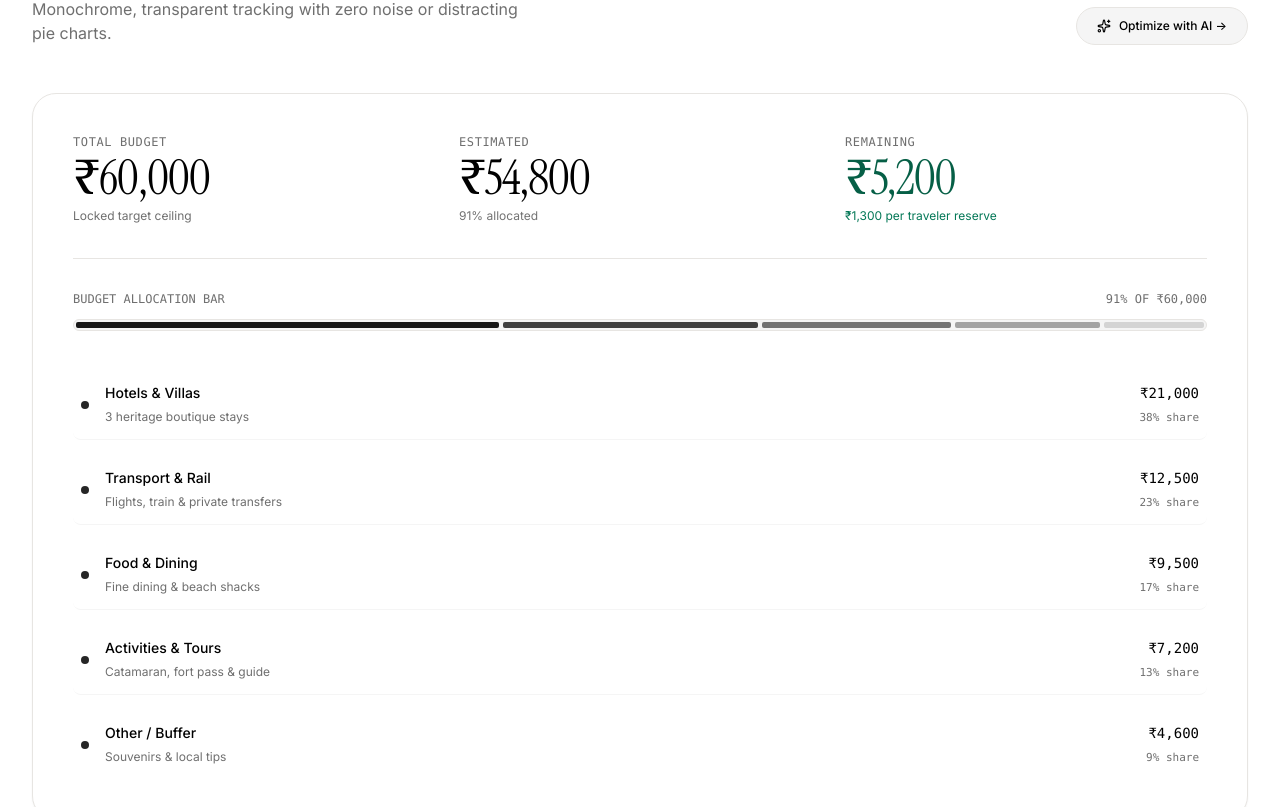
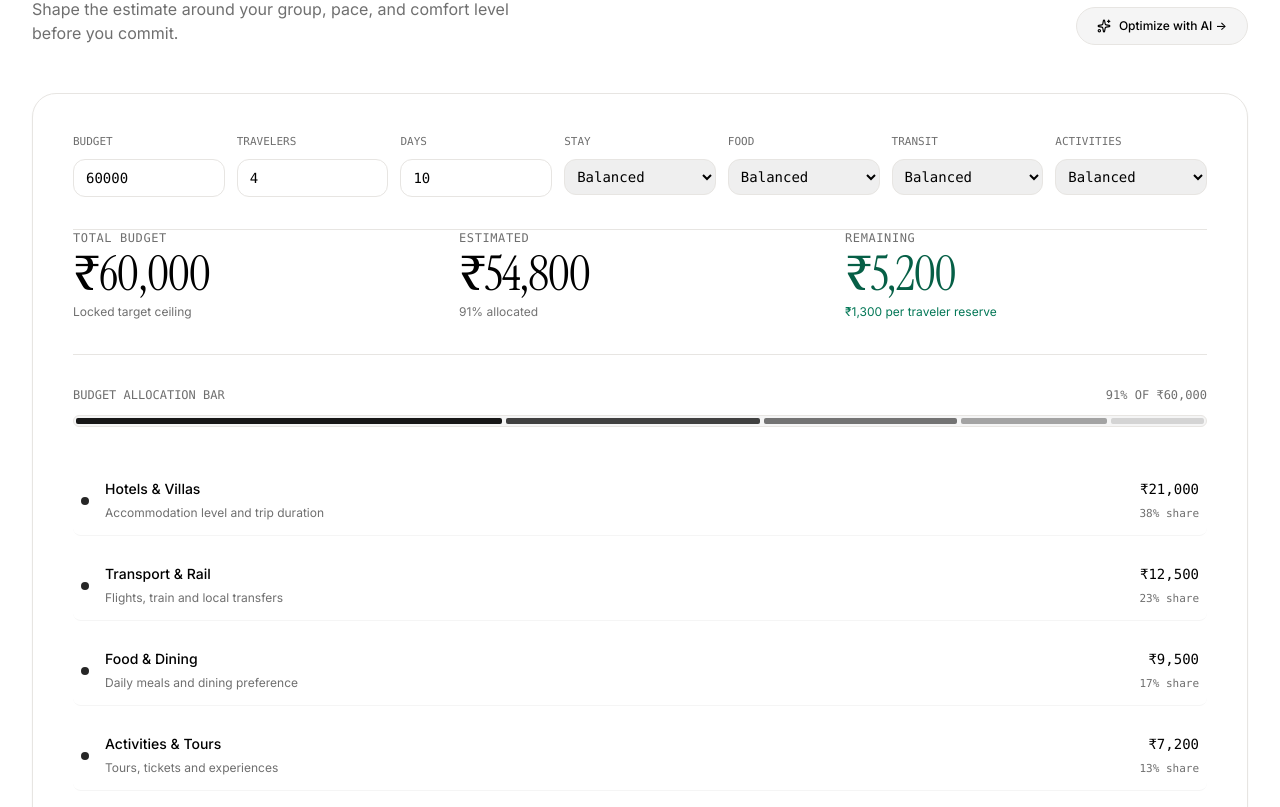
Before and after one commit to Erva-S/odoo-LDCE, a React (Vite) app: page / in a window 1280 px wide. Shown: the part 4813-5620 px from the top of the page. Built offline with nearby package versions, Linux system fonts and the light colour scheme.

Commit message:
features

```diff
--- a/src/components/dashboard/DashboardPage.tsx
+++ b/src/components/dashboard/DashboardPage.tsx
@@ -12,6 +12,7 @@ import { TravelTogether } from './TravelTogether';
 import { DestinationDiscovery } from './DestinationDiscovery';
 import { AIAssistantDrawer } from './AIAssistantDrawer';
 import { DashboardFooter } from './DashboardFooter';
+import { StoredJourney, travelStorage, parseBudget } from '../../services/travelStorage';
 
 interface DashboardPageProps {
   onGoToLanding: () => void;
@@ -19,6 +20,7 @@ interface DashboardPageProps {
 
 export const DashboardPage = ({ onGoToLanding }: DashboardPageProps) => {
   const [isAIOpen, setIsAIOpen] = useState(false);
+  const [createdJourneys, setCreatedJourneys] = useState<StoredJourney[]>(() => travelStorage.getJourneys());
 
   const scrollToSection = (sectionId: string) => {
     const el = document.getElementById(sectionId);
@@ -30,6 +32,31 @@ export const DashboardPage = ({ onGoToLanding }: DashboardPageProps) => {
   const handleBackToTop = () => {
     window.scrollTo({ top: 0, behavior: 'smooth' });
   };
+
+  const handleCreateTrip = (tripDetails: { destination: string; budget: string; travelers: string; style: string }) => {
+    const journey: StoredJourney = {
+      id: crypto.randomUUID(),
+      destination: tripDetails.destination.trim().toUpperCase(),
+      budget: parseBudget(tripDetails.budget),
+      travelers: Number(tripDetails.travelers),
+      style: tripDetails.style,
+      createdAt: new Date().toISOString(),
+      status: 'Planning',
+    };
+    travelStorage.saveJourney(journey);
+    setCreatedJourneys((current) => [journey, ...current]);
+  };
+
+  const journeyCards = createdJourneys.map((journey) => ({
+    id: journey.id,
+    destination: journey.destination,
+    dates: 'DATES TO CONFIRM',
+    citiesCount: journey.destination.split(',').filter(Boolean).length,
+    travelersCount: journey.travelers,
+    status: journey.status,
+    image: 'https://images.unsplash.com/photo-1500534623283-312aade485b7?q=80&w=800&auto=format&fit=crop',
+    tagline: `${journey.style} journey with a ₹${journey.budget.toLocaleString()} target`,
+  }));
 
   return (
     <div className="relative min-h-screen w-full bg-white text-[#000000] font-sans selection:bg-black selection:text-white">
@@ -52,10 +79,10 @@ export const DashboardPage = ({ onGoToLanding }: DashboardPageProps) => {
       />
 
       {/* 8. My Journeys Editorial Collection */}
-      <MyJourneysSection />
+      <MyJourneysSection additionalJourneys={journeyCards} />
 
       {/* 9. Create Journey Section ("Dream somewhere new") */}
-      <CreateJourneySection />
+      <CreateJourneySection onCreateTrip={handleCreateTrip} />
 
       {/* 10. AI Planner ("Let AI plan the details") */}
       <AIPlannerSection />
--- a/src/components/dashboard/TravelBudget.tsx
+++ b/src/components/dashboard/TravelBudget.tsx
@@ -1,27 +1,28 @@
-import { useState } from 'react';
+import { useMemo, useState } from 'react';
 import { Sparkles, TrendingDown } from 'lucide-react';
-
-interface ExpenseCategory {
-  name: string;
-  amount: number;
-  sharePercent: number;
-  note: string;
-}
-
-const EXPENSES: ExpenseCategory[] = [
-  { name: 'Hotels & Villas', amount: 21000, sharePercent: 38, note: '3 heritage boutique stays' },
-  { name: 'Transport & Rail', amount: 12500, sharePercent: 23, note: 'Flights, train & private transfers' },
-  { name: 'Food & Dining', amount: 9500, sharePercent: 17, note: 'Fine dining & beach shacks' },
-  { name: 'Activities & Tours', amount: 7200, sharePercent: 13, note: 'Catamaran, fort pass & guide' },
-  { name: 'Other / Buffer', amount: 4600, sharePercent: 9, note: 'Souvenirs & local tips' },
-];
 
 export const TravelBudget = () => {
   const [showOptimization, setShowOptimization] = useState(false);
-  const totalBudget = 60000;
-  const estimatedCost = 54800;
+  const [totalBudget, setTotalBudget] = useState(60000);
+  const [travelers, setTravelers] = useState(4);
+  const [duration, setDuration] = useState(10);
+  const [accommodation, setAccommodation] = useState(1);
+  const [food, setFood] = useState(1);
+  const [transport, setTransport] = useState(1);
+  const [activities, setActivities] = useState(1);
+  const expenses = useMemo(() => {
+    const multiplier = Math.max(1, travelers / 4) * Math.max(1, duration / 10);
+    return [
+      { name: 'Hotels & Villas', amount: Math.round(21000 * multiplier * accommodation), note: 'Accommodation level and trip duration' },
+      { name: 'Transport & Rail', amount: Math.round(12500 * multiplier * transport), note: 'Flights, train and local transfers' },
+      { name: 'Food & Dining', amount: Math.round(9500 * multiplier * food), note: 'Daily meals and dining preference' },
+      { name: 'Activities & Tours', amount: Math.round(7200 * multiplier * activities), note: 'Tours, tickets and experiences' },
+      { name: 'Other / Buffer', amount: Math.round(4600 * multiplier), note: 'Souvenirs, fees and contingency' },
+    ];
+  }, [activities, accommodation, duration, food, transport, travelers]);
+  const estimatedCost = expenses.reduce((sum, item) => sum + item.amount, 0);
   const remainingBudget = totalBudget - estimatedCost;
-  const percentageUsed = Math.round((estimatedCost / totalBudget) * 100);
+  const percentageUsed = Math.round((estimatedCost / Math.max(1, totalBudget)) * 100);
 
   return (
     <section id="budget" className="relative z-10 w-full max-w-7xl mx-auto px-6 sm:px-8 py-20 border-t border-[#E7E5E2]">
@@ -34,7 +35,7 @@ export const TravelBudget = () => {
             Your journey, at a glance.
           </h2>
           <p className="font-inter text-sm sm:text-base text-[#6F6F6F] mt-4 max-w-lg">
-            Monochrome, transparent tracking with zero noise or distracting pie charts.
+            Shape the estimate around your group, pace, and comfort level before you commit.
           </p>
         </div>
 
@@ -51,6 +52,29 @@ export const TravelBudget = () => {
 
       {/* Main Budget Card */}
       <div className="bg-white border border-[#E7E5E2] rounded-3xl p-8 sm:p-10 shadow-sm">
+        <div className="grid grid-cols-2 sm:grid-cols-4 lg:grid-cols-7 gap-3 pb-8 border-b border-[#E7E5E2]">
+          <label className="text-[11px] font-mono text-[#6F6F6F] uppercase">Budget
+            <input type="number" min="0" value={totalBudget} onChange={(event) => setTotalBudget(Number(event.target.value))} className="mt-2 w-full rounded-xl border border-[#E7E5E2] px-3 py-2 text-sm text-black" />
+          </label>
+          <label className="text-[11px] font-mono text-[#6F6F6F] uppercase">Travelers
+            <input type="number" min="1" value={travelers} onChange={(event) => setTravelers(Number(event.target.value))} className="mt-2 w-full rounded-xl border border-[#E7E5E2] px-3 py-2 text-sm text-black" />
+          </label>
+          <label className="text-[11px] font-mono text-[#6F6F6F] uppercase">Days
+            <input type="number" min="1" value={duration} onChange={(event) => setDuration(Number(event.target.value))} className="mt-2 w-full rounded-xl border border-[#E7E5E2] px-3 py-2 text-sm text-black" />
+          </label>
+          {[
+            ['Stay', accommodation, setAccommodation],
+            ['Food', food, setFood],
+            ['Transit', transport, setTransport],
+            ['Activities', activities, setActivities],
+          ].map(([label, value, setter]) => (
+            <label key={label as string} className="text-[11px] font-mono text-[#6F6F6F] uppercase">{label as string}
+              <select value={value as number} onChange={(event) => (setter as React.Dispatch<React.SetStateAction<number>>)(Number(event.target.value))} className="mt-2 w-full rounded-xl border border-[#E7E5E2] px-2 py-2 text-sm text-black">
+                <option value="0.75">Value</option><option value="1">Balanced</option><option value="1.35">Premium</option>
+              </select>
+            </label>
+          ))}
+        </div>
         {/* Top Summary Metrics */}
         <div className="grid grid-cols-1 sm:grid-cols-3 gap-6 pb-8 border-b border-[#E7E5E2]">
           <div>
@@ -91,17 +115,22 @@ export const TravelBudget = () => {
             <span>{percentageUsed}% OF ₹{totalBudget.toLocaleString()}</span>
           </div>
           <div className="w-full h-3 bg-neutral-100 rounded-full overflow-hidden flex p-0.5 gap-1 border border-[#E7E5E2]">
-            <div style={{ width: '38%' }} className="h-full bg-neutral-900 rounded-sm" title="Hotels: 38%" />
-            <div style={{ width: '23%' }} className="h-full bg-neutral-700 rounded-sm" title="Transport: 23%" />
-            <div style={{ width: '17%' }} className="h-full bg-neutral-500 rounded-sm" title="Food: 17%" />
-            <div style={{ width: '13%' }} className="h-full bg-neutral-400 rounded-sm" title="Activities: 13%" />
-            <div style={{ width: '9%' }} className="h-full bg-neutral-300 rounded-sm" title="Other: 9%" />
+            {expenses.map((item, index) => (
+              <div
+                key={item.name}
+                style={{ width: `${(item.amount / Math.max(1, estimatedCost)) * 100}%` }}
+                className={`h-full rounded-sm ${['bg-neutral-900', 'bg-neutral-700', 'bg-neutral-500', 'bg-neutral-400', 'bg-neutral-300'][index]}`}
+                title={`${item.name}: ${Math.round((item.amount / Math.max(1, estimatedCost)) * 100)}%`}
+              />
+            ))}
           </div>
         </div>
 
         {/* Category Breakdown Rows */}
         <div className="space-y-4 pt-2">
-          {EXPENSES.map((item, idx) => (
+          {expenses.map((item, idx) => {
+            const sharePercent = Math.round((item.amount / estimatedCost) * 100);
+            return (
             <div
               key={idx}
               className="flex items-center justify-between py-3 border-b border-neutral-100 last:border-0 hover:bg-neutral-50/50 px-2 rounded-lg transition-colors"
@@ -120,10 +149,17 @@ export const TravelBudget = () => {
                 <span className="font-mono text-sm font-medium text-[#000000] block">
                   ₹{item.amount.toLocaleString()}
                 </span>
-                <span className="text-[11px] font-mono text-[#6F6F6F]">{item.sharePercent}% share</span>
+                <span className="text-[11px] font-mono text-[#6F6F6F]">{sharePercent}% share</span>
               </div>
             </div>
-          ))}
+            );
+          })}
+        </div>
+
+        <div className={`mt-8 grid grid-cols-1 sm:grid-cols-3 gap-3 text-xs font-mono ${remainingBudget < 0 ? 'text-red-700' : 'text-emerald-800'}`}>
+          <span>PER PERSON: ₹{Math.round(estimatedCost / Math.max(1, travelers)).toLocaleString()}</span>
+          <span>PER DAY: ₹{Math.round(estimatedCost / Math.max(1, duration)).toLocaleString()}</span>
+          <span>{remainingBudget < 0 ? `OVER BUDGET BY ₹${Math.abs(remainingBudget).toLocaleString()}` : `WITHIN BUDGET BY ₹${remainingBudget.toLocaleString()}`}</span>
         </div>
 
         {/* AI Suggestions Box when toggled */}
--- /dev/null
+++ b/src/services/travelStorage.ts
@@ -0,0 +1,51 @@
+export interface StoredJourney {
+  id: string;
+  destination: string;
+  budget: number;
+  travelers: number;
+  style: string;
+  createdAt: string;
+  status: 'Planning' | 'Upcoming' | 'Completed';
+}
+
+export interface StoredNotification {
+  id: string;
+  title: string;
+  message: string;
+  createdAt: string;
+  read: boolean;
+}
+
+const JOURNEYS_KEY = 'aethera.journeys';
+const NOTIFICATIONS_KEY = 'aethera.notifications';
+
+const read = <T,>(key: string, fallback: T): T => {
+  try {
+    const value = window.localStorage.getItem(key);
+    return value ? (JSON.parse(value) as T) : fallback;
+  } catch {
+    return fallback;
+  }
+};
+
+const write = <T,>(key: string, value: T) => {
+  window.localStorage.setItem(key, JSON.stringify(value));
+};
+
+export const travelStorage = {
+  getJourneys: (): StoredJourney[] => read<StoredJourney[]>(JOURNEYS_KEY, []),
+  saveJourney: (journey: StoredJourney) => {
+    const journeys = travelStorage.getJourneys();
+    write(JOURNEYS_KEY, [journey, ...journeys]);
+  },
+  getNotifications: (): StoredNotification[] => read<StoredNotification[]>(NOTIFICATIONS_KEY, []),
+  addNotification: (notification: StoredNotification) => {
+    const notifications = travelStorage.getNotifications();
+    write(NOTIFICATIONS_KEY, [notification, ...notifications]);
+  },
+};
+
+export const parseBudget = (value: string) => {
+  const parsed = Number(value.replace(/[^0-9]/g, ''));
+  return Number.isFinite(parsed) ? parsed : 0;
+};
```
Also changed, not shown: src/components/dashboard/MyJourneysSection.tsx (+8 -3 lines), 5 other files (tests, documents, lock files or other folders).
